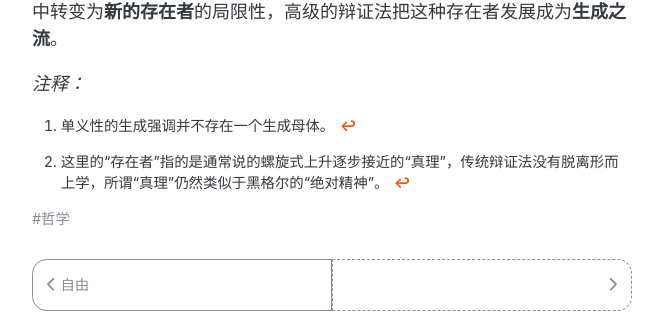
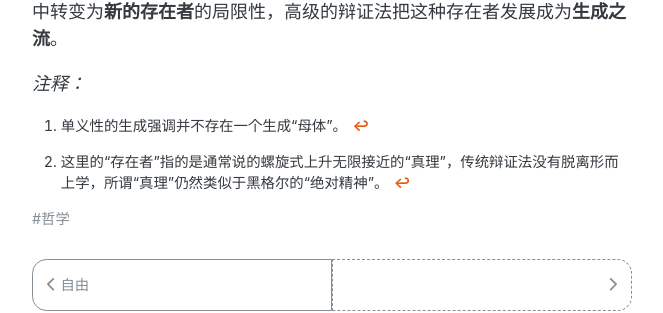
Before and after one commit to symphonyh/symphonyh.github.io, a Jekyll site: the page built from _posts/2024-08-08-bzf.md, in a window 1280 px wide. Shown: the part 1285-1598 px from the top of the page, without its empty margins (308-971 px from the left). Built offline with Jekyll 4.4.1, drawn with Linux system fonts in a browser that asks for light colours; comment, search, counter and statistics services are not loaded.

Commit message:
Update 2024-08-08-bzf.md

```diff
--- a/_posts/2024-08-08-bzf.md
+++ b/_posts/2024-08-08-bzf.md
@@ -27,5 +27,5 @@ comments: true
 
 *注释：*
 
-[^fn1]:单义性的生成强调并不存在一个生成母体。
-[^fn2]:这里的“存在者”指的是通常说的螺旋式上升逐步接近的“真理”，传统辩证法没有脱离形而上学，所谓“真理”仍然类似于黑格尔的“绝对精神”。
+[^fn1]:单义性的生成强调并不存在一个生成“母体”。
+[^fn2]:这里的“存在者”指的是通常说的螺旋式上升无限接近的“真理”，传统辩证法没有脱离形而上学，所谓“真理”仍然类似于黑格尔的“绝对精神”。
```
